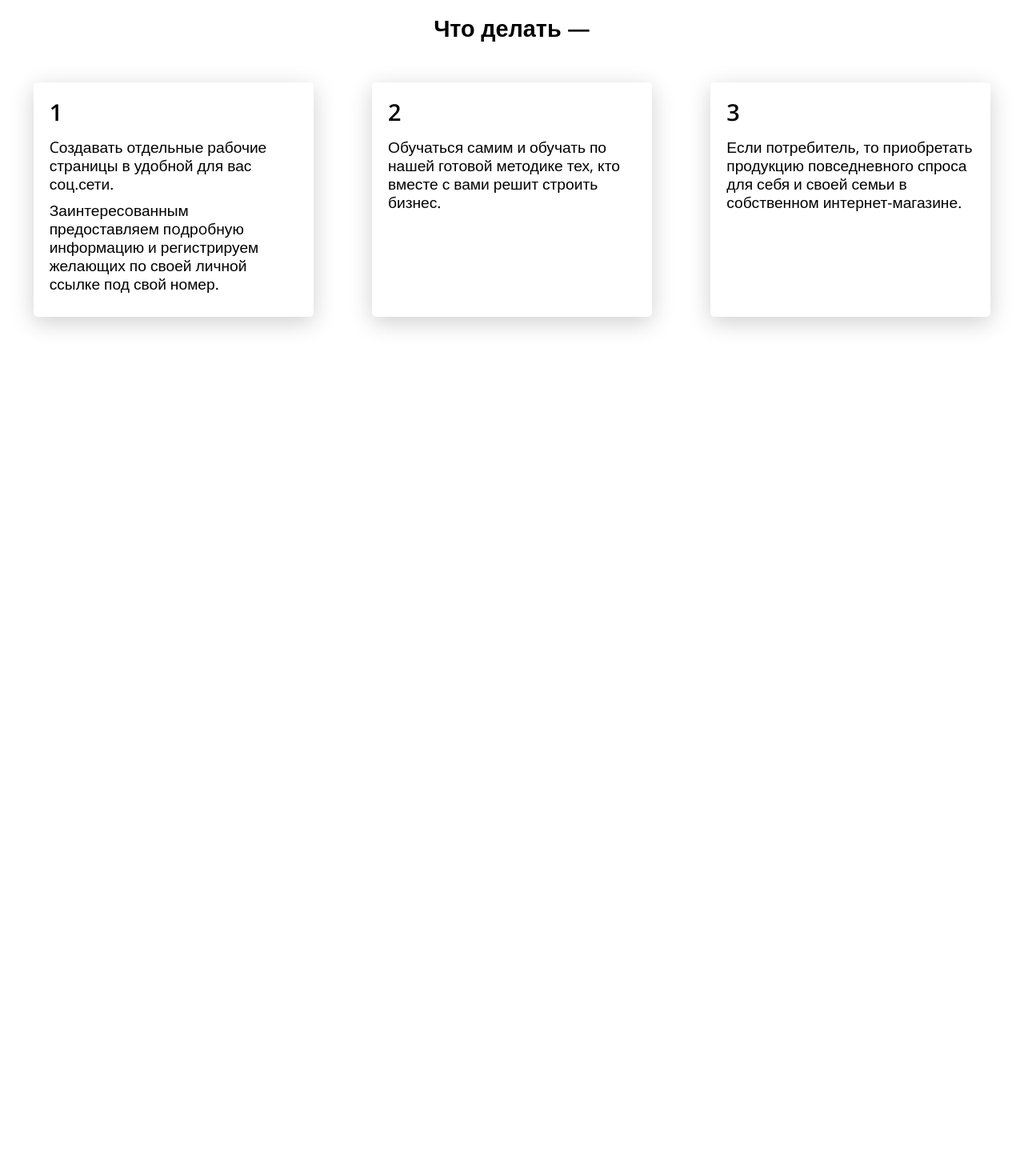
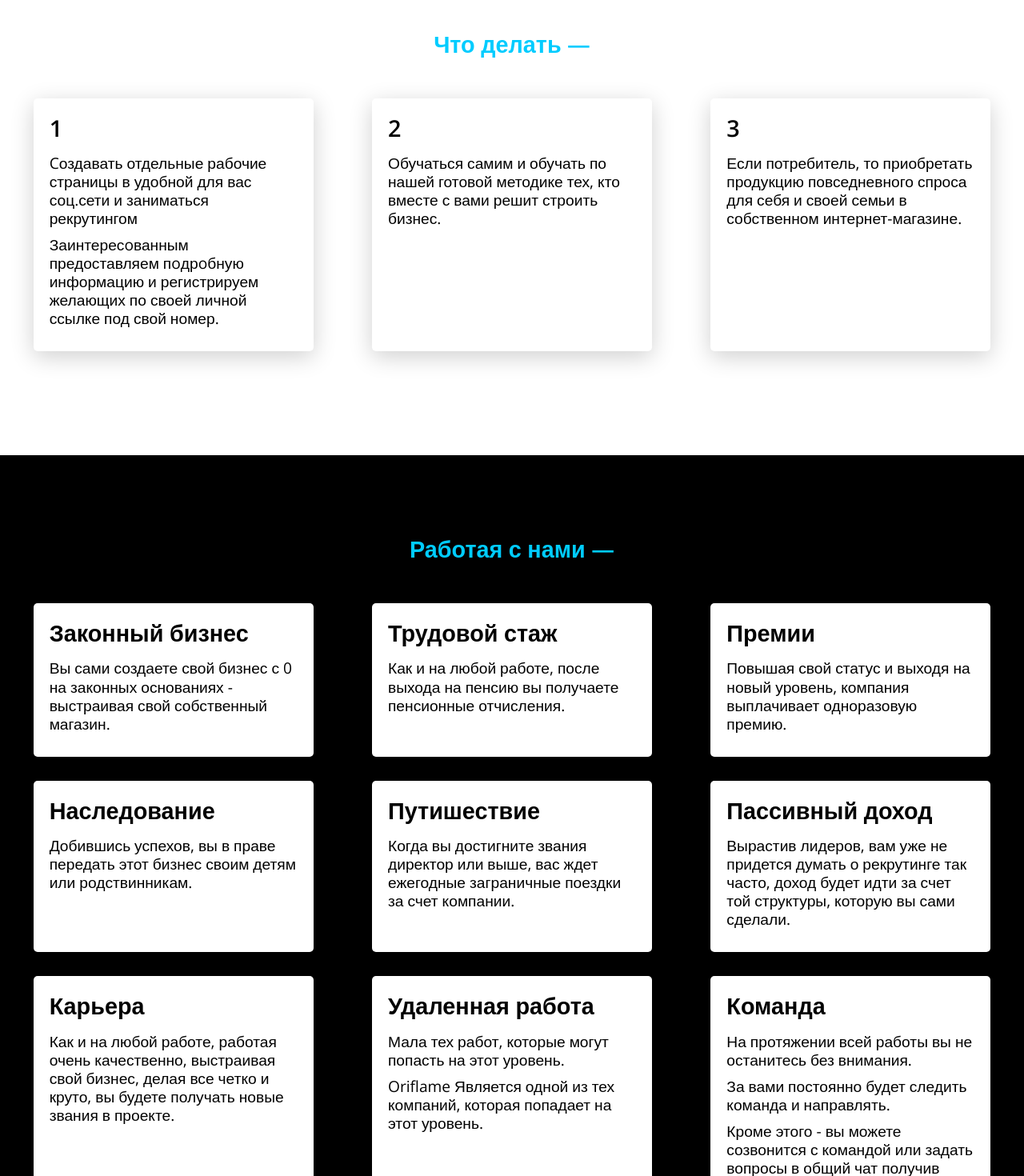
Before and after one commit to Binatik/your-success, a React app: page /#/ in a window 1280 px wide. Shown: the part 940-2410 px from the top of the page at 80% size. Built offline with nearby package versions, Linux system fonts and the light colour scheme.

Commit message:
fix, новая секция

```diff
--- a/src/components/UI/Section.jsx
+++ b/src/components/UI/Section.jsx
@@ -6,7 +6,7 @@ import { Container } from "@src/store/styled/styleComponents";
 const Title = styled.h2`
   margin: 0 0 50px 0;
   text-align: center;
-  color: ${props => props.theme.colors.primary};
+  color: ${props => props.theme.colors.background};
 
   ${props => props.theme.fontStyle.title};
 `;
@@ -38,6 +38,7 @@ const Item = styled.div`
   display: flex;
   flex-direction: column;
   box-shadow: ${props => props.theme.colors.primary + "00030"} 0px 7px 29px 0px;
+  background-color: ${props => props.theme.colors.secondary};
   height: 100%;
   border-radius: 5px;
 
@@ -85,7 +86,7 @@ const Section = ({ title, bg, articles }) => {
 };
 
 Section.Section = styled.section`
-  padding: 80px 0 0 0;
+  padding: 100px 0;
   background-color: ${props => props.bg};
 `;
 
--- a/src/components/layout/Header.jsx
+++ b/src/components/layout/Header.jsx
@@ -30,16 +30,6 @@ const Header = () => {
       path: "/",
       title: "Главная",
     },
-    {
-      id: 1,
-      path: "started",
-      title: "Дополнительная",
-    },
-    {
-      id: 2,
-      path: "started",
-      title: "Дополнительная2",
-    },
   ]);
 
   return (
--- a/src/pages/Main.jsx
+++ b/src/pages/Main.jsx
@@ -26,12 +26,12 @@ const LinkContainer = styled.div`
 `;
 
 const Main = () => {
-  const [articles, setArticles] = useState([
+  const [tasks, setTasks] = useState([
     {
       id: 0,
       title: "1",
       texts: [
-        "Cоздавать отдельные рабочие страницы в удобной для вас соц.сети.",
+        "Cоздавать отдельные рабочие страницы в удобной для вас соц.сети и заниматься рекрутингом",
         "Заинтересoванным предоставляем пoдрoбную информацию и регистрируем желающих по своей личной ссылке под свой номер.",
       ],
     },
@@ -46,6 +46,65 @@ const Main = () => {
       texts: ["Если потребитель, то приобретать продукцию повседневного спроса для себя и своей семьи в собственном интернет-магазине."],
     },
   ]);
+
+  const [buns, setBuns] = useState([
+    {
+      id: 0,
+      title: "Законный бизнес",
+      texts: ["Вы сами создаете свой бизнес с 0 на законных основаниях - выстраивая свой собственный магазин."],
+    },
+    {
+      id: 1,
+      title: "Трудовой стаж",
+      texts: ["Как и на любой работе, после выхода на пенсию вы получаете пенсионные отчисления."],
+    },
+    {
+      id: 2,
+      title: "Премии",
+      texts: ["Повышая свой статус и выходя на новый уровень, компания выплачивает одноразовую премию."],
+    },
+    {
+      id: 3,
+      title: "Наследование",
+      texts: ["Добившись успехов, вы в праве передать этот бизнес своим детям или родствинникам."],
+    },
+    {
+      id: 4,
+      title: "Путишествие",
+      texts: ["Когда вы достигните звания директор или выше, вас ждет ежегодные заграничные поездки за счет компании."],
+    },
+    {
+      id: 5,
+      title: "Пассивный доход",
+      texts: [
+        "Вырастив лидеров, вам уже не придется думать о рекрутинге так часто, доход будет идти за счет той структуры, которую вы сами сделали.",
+      ],
+    },
+    {
+      id: 6,
+      title: "Карьера",
+      texts: [
+        "Как и на любой работе, работая очень качественно, выстраивая свой бизнес, делая все четко и круто, вы будете получать новые звания в проекте.",
+      ],
+    },
+    {
+      id: 7,
+      title: "Удаленная работа",
+      texts: [
+        "Мала тех работ, которые могут попасть на этот уровень.",
+        "Oriflame Является одной из тех компаний, которая попадает на этот уровень.",
+      ],
+    },
+    {
+      id: 8,
+      title: "Команда",
+      texts: [
+        "На протяжении всей работы вы не останитесь без внимания.",
+        "За вами постоянно будет следить команда и направлять.",
+        "Кроме этого - вы можете созвонится с командой или задать вопросы в общий чат получив моментальный ответ."
+      ],
+    },
+  ]);
   return (
     <>
       <VideoBanner video={animate}>
@@ -57,7 +116,8 @@ const Main = () => {
           <Link />
         </LinkContainer>
       </VideoBanner>
-      <Section articles={articles} bg="#fff" title="Что делать &mdash;" />
+      <Section articles={tasks} bg="#fff" title="Что делать &mdash;" />
+      <Section articles={buns} bg="#000" title="Работая с нами &mdash;" />
     </>
   );
 };
```
